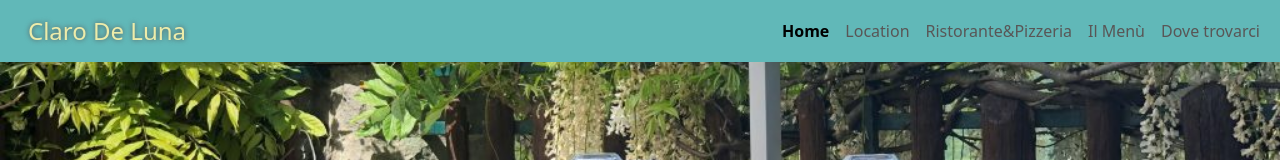
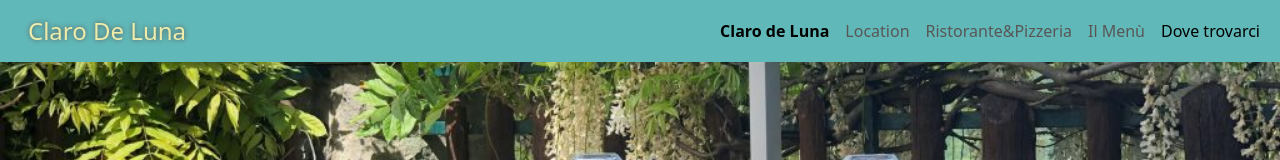
Before and after one commit to Stiv1100001/ristoranteclarodeluna.it, a Vue app: page / in a window 1280 px wide. Shown: the top 160 px of the page. Built offline with nearby package versions, Linux system fonts and the light colour scheme.

Commit message:
test scroll spy

```diff
--- a/src/components/Main.vue
+++ b/src/components/Main.vue
@@ -2,9 +2,11 @@
   import Divider from './Divider.vue';
   import Carousel from './Carousel.vue';
   import MenuItem from './MenuItem.vue';
+
   import * as piattiRistorante from '@/assets/data/ristorante.json';
   import * as pizzeria from '@/assets/data/pizzeria.json';
   import * as vini from '@/assets/data/vini.json';
+
   const locationImages = [
     'location/location1.jpg',
     'location/location2.jpg',
@@ -28,7 +30,14 @@
 
 <template>
   <main>
-    <div class="container-lg py-3">
+    <div
+      class="container-lg py-3"
+      data-bs-spy="scroll"
+      data-bs-target="#navbar"
+      data-bs-root-margin="0px 0px -40%"
+      data-bs-smooth-scroll="true"
+      tabindex="0"
+    >
       <section class="location rounded rounded-3" id="location">
         <h1 class="text-center py-2 display-3 fw-light">
           Claro de Luna, Ristorante&Pizzeria
--- a/src/components/Navbar.vue
+++ b/src/components/Navbar.vue
@@ -3,8 +3,8 @@
 
   const navItems = ref([
     {
-      text: 'Home',
-      href: '#home',
+      text: 'Claro de Luna',
+      href: '#',
       active: true,
     },
     {
@@ -39,6 +39,7 @@
   <header>
     <nav
       class="navbar navbar-expand-lg navbar-light bg-light vw-100 py-2 position-fixed"
+      id="navbar"
     >
       <div class="container-fluid w-100">
         <div class="d-flex justify-content-between px-3" id="left">
--- a/src/main.js
+++ b/src/main.js
@@ -1,4 +1,5 @@
 import { createApp } from 'vue';
+
 import App from './App.vue';
 
 import 'bootstrap';
```
